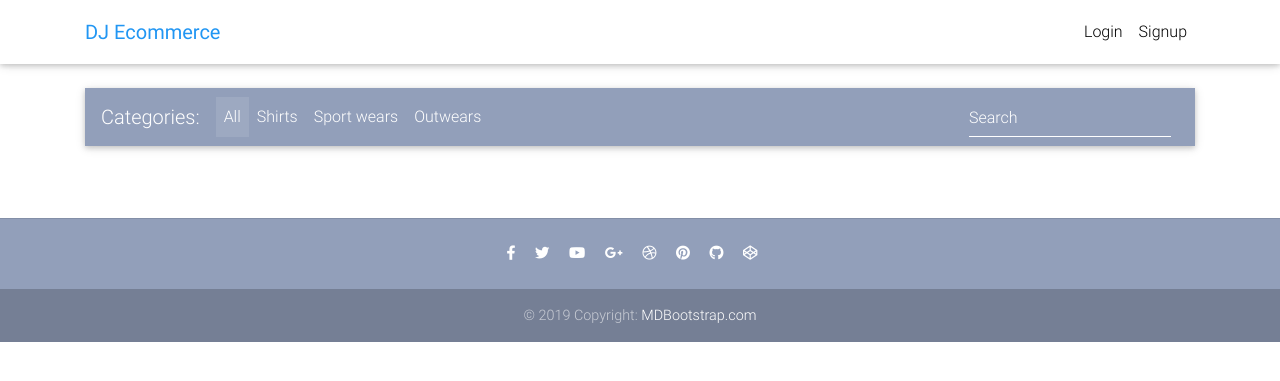
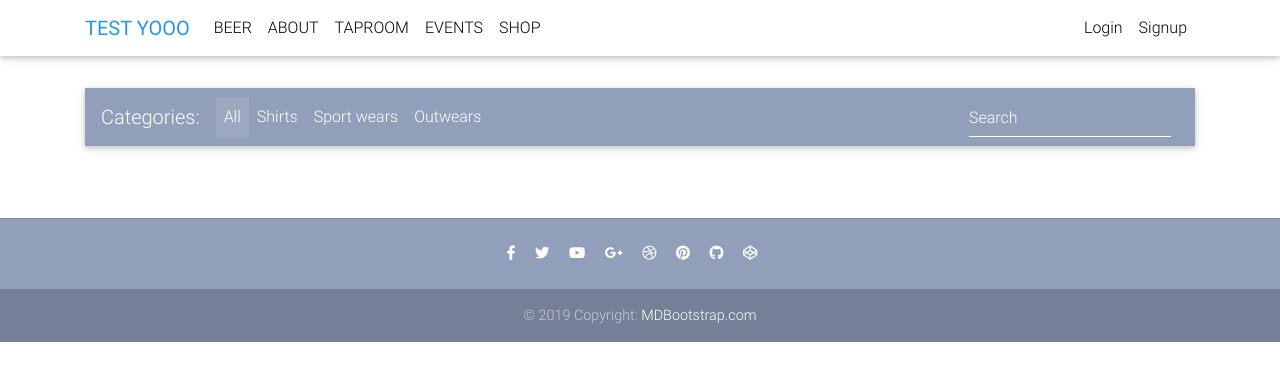
Before and after one commit to derek-moon/ecommerce, a Django app: page / in a window 1280 px wide. Shown: the top 381 px of the page. Run offline with Django 3.2, Linux system fonts and the light colour scheme; data that the repository does not hold is empty; some libraries are stand-ins or nearby versions.

Commit message:
Added missing jquery script and updated navbar

```diff
--- a/core/admin.py
+++ b/core/admin.py
@@ -1,8 +1,9 @@
 from django.contrib import admin
 
-from .models import Item, OrderItem, Order, Payment
+from .models import Item, OrderItem, Order, Payment, Coupon
 
 admin.site.register(Item)
 admin.site.register(Order)
 admin.site.register(OrderItem)
 admin.site.register(Payment)
+admin.site.register(Coupon)
--- a/core/urls.py
+++ b/core/urls.py
@@ -7,7 +7,8 @@ from .views import (
     add_to_cart,
     remove_from_cart,
     remove_single_item_from_cart,
-    PaymentView
+    PaymentView,
+    add_coupon
 )
 
 app_name = 'core'
@@ -18,6 +19,7 @@ urlpatterns = [
     path('order-summary/', OrderSummaryView.as_view(), name="order-summary"),
     path('product/<slug>', ItemDetailView.as_view(), name='product'),
     path('add-to-cart/<slug>', add_to_cart, name="add-to-cart"),
+    path('add-coupon/<code>', add_coupon, name="add-coupon"),
     path('remove-from-cart/<slug>', remove_from_cart, name="remove-from-cart"),
     path('remove-item-from-cart/<slug>', remove_single_item_from_cart,
          name="remove-single-item-from-cart"),
--- a/core/views.py
+++ b/core/views.py
@@ -8,7 +8,7 @@ from django.views.generic import ListView, DetailView, View
 from django.shortcuts import redirect
 from django.utils import timezone
 from .forms import CheckoutForm
-from .models import Item, OrderItem, Order, BillingAddress, Payment
+from .models import Item, OrderItem, Order, BillingAddress, Payment, Coupon
 import stripe
 import os
 from dotenv import load_dotenv
@@ -28,8 +28,11 @@ def products(request):
 class CheckoutView(View):
     def get(self, *args, **kwargs):
         form = CheckoutForm()
+        order = Order.objects.get(user=self.request.user, ordered=False)
+
         context = {
-            'form': form
+            'form': form,
+            'order': order
         }
         return render(self.request, "checkout.html", context)
 
@@ -305,3 +308,26 @@ def remove_single_item_from_cart(request, slug):
         # add a message saying the user doesnt have an order
         messages.info(request, "You do not have an active order")
         return redirect("core:product", slug=slug)
+
+
+def get_coupon(request, code):
+    try:
+        coupon = Coupon.objects.get(code=code)
+        return coupon
+
+    except ObjectDoesNotExist:
+        messages.info(request, "This coupon does not exist")
+        return redirect("core:checkout")
+
+
+def add_coupon(request, code):
+    try:
+        order = Order.objects.get(user=request.user, ordered=False)
+        order.coupon = get_coupon(request, code)
+        order.save()
+        messages.success(request, "Coupon applied successfully")
+        return redirect("core:checkout")
+
+    except ObjectDoesNotExist:
+        messages.info(request, "You do not have an active order")
+        return redirect("core:checkout")
--- a/templates/base.html
+++ b/templates/base.html
@@ -80,6 +80,4 @@
     {% block extra_scripts %}
     {% endblock extra_scripts %}
 </body>
-
-
 </html>
--- a/templates/navbar.html
+++ b/templates/navbar.html
@@ -2,12 +2,12 @@
 
 
 <!-- Navbar -->
-<nav class="navbar fixed-top navbar-expand-lg navbar-light white scrolling-navbar">
+<nav class="navbar navbar-default fixed-top navbar-expand-lg navbar-light white ">
     <div class="container">
 
         <!-- Brand -->
         <a class="navbar-brand waves-effect" href="/">
-            <strong class="blue-text">DJ Ecommerce</strong>
+            <strong class="blue-text">TEST YOOO </strong>
         </a>
 
         <!-- Collapse -->
@@ -19,18 +19,31 @@
         <!-- Links -->
         <div class="collapse navbar-collapse" id="navbarSupportedContent">
 
+
             <!-- Left -->
             <ul class="navbar-nav mr-auto">
-                {% comment %} <li class="nav-item active">
-                    <a class="nav-link waves-effect" href="/">Home
-                        <span class="sr-only">(current)</span>
+                <li class="nav-item">
+                    <a class="nav-link waves-effect" href="/">BEER
+
                     </a>
+                </li>
+
+                <li class="nav-item">
+                    <a class="nav-link waves-effect" href="/checkout">
+                        ABOUT</a>
                 </li>
                 <li class="nav-item">
                     <a class="nav-link waves-effect" href="/checkout">
-                        Checkout</a>
-                </li> {% endcomment %}
-
+                        TAPROOM </a>
+                </li>
+                <li class="nav-item">
+                    <a class="nav-link waves-effect" href="/checkout">
+                        EVENTS </a>
+                </li>
+                 <li class="nav-item">
+                    <a class="nav-link waves-effect" href="/checkout">
+                        SHOP </a>
+                </li>
 
             </ul>
 
--- a/templates/scripts.html
+++ b/templates/scripts.html
@@ -1,6 +1,6 @@
 {% load static %}
 
-<script type="text/javascript" src="{% static 'js/jquery-3.3.1.min.js' %}"></script>
+<script type="text/javascript" src="{% static 'js/jquery-3.4.1.min.js' %}"></script>
 <!-- Bootstrap tooltips -->
 <script type="text/javascript" src="{% static 'js/popper.min.js' %}"></script>
 <!-- Bootstrap core JavaScript -->
@@ -8,8 +8,11 @@
 <!-- MDB core JavaScript -->
 <script type="text/javascript" src="{% static 'js/mdb.min.js' %}"></script>
 <!-- Initializations -->
-<script type="text/javascript">
+{% comment %} <script type="text/javascript">
     // Animations initialization
     new WOW().init();
 
-</script>
+</script> {% endcomment %}
+<script src="https://code.jquery.com/jquery-3.2.1.slim.min.js" integrity="sha384-KJ3o2DKtIkvYIK3UENzmM7KCkRr/rE9/Qpg6aAZGJwFDMVNA/GpGFF93hXpG5KkN" crossorigin="anonymous"></script>
+<script src="https://cdnjs.cloudflare.com/ajax/libs/popper.js/1.12.9/umd/popper.min.js" integrity="sha384-ApNbgh9B+Y1QKtv3Rn7W3mgPxhU9K/ScQsAP7hUibX39j7fakFPskvXusvfa0b4Q" crossorigin="anonymous"></script>
+<script src="https://maxcdn.bootstrapcdn.com/bootstrap/4.0.0/js/bootstrap.min.js" integrity="sha384-JZR6Spejh4U02d8jOt6vLEHfe/JQGiRRSQQxSfFWpi1MquVdAyjUar5+76PVCmYl" crossorigin="anonymous"></script>
```
Also changed, not shown: core/models.py (+8 -0 lines), static_files/css/style.css (+20 -9 lines), templates/checkout.html (+42 -2 lines), core/migrations/0016_coupon.py (added), core/migrations/0017_order_coupon.py (added), static_files/css/bootstrap.css.
